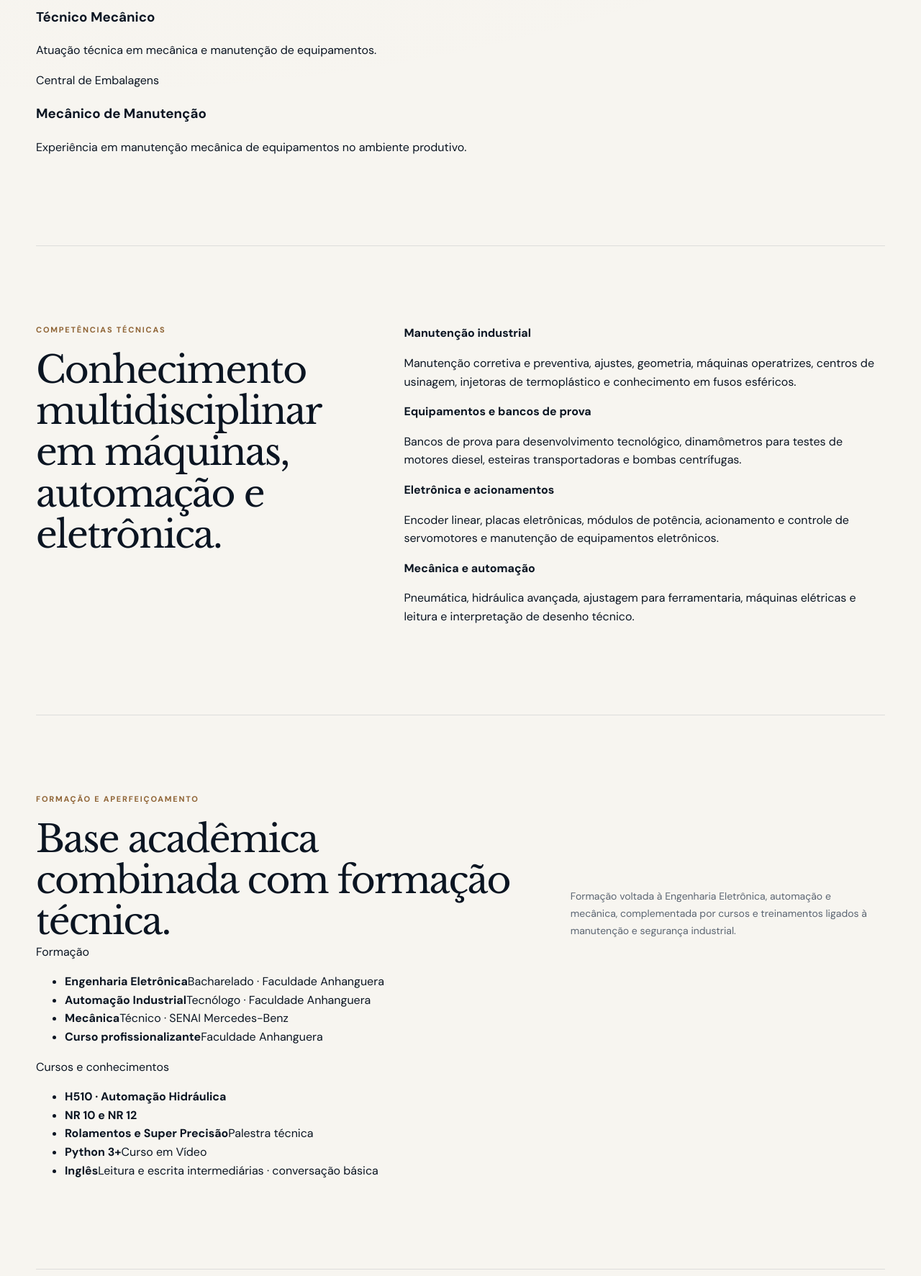
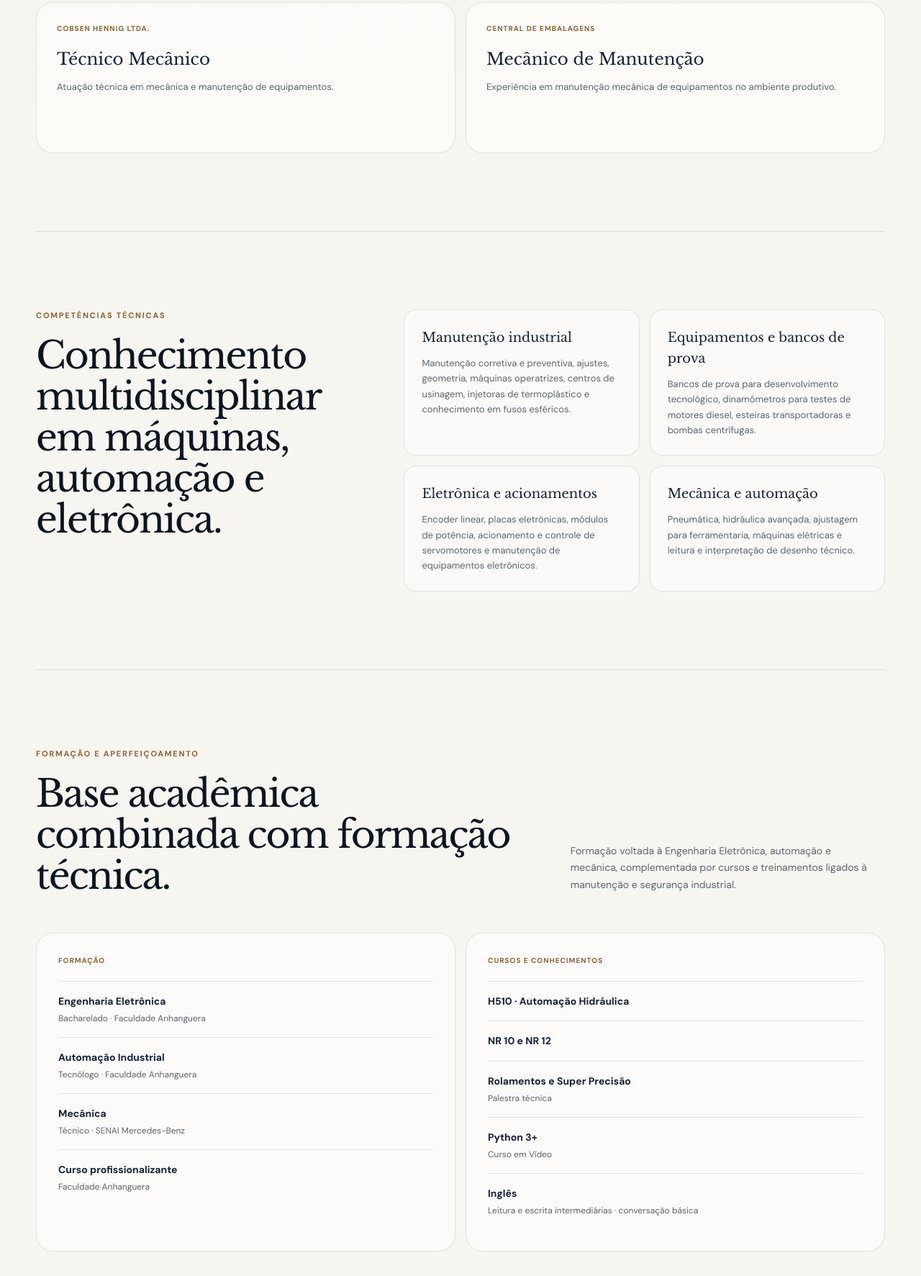
Before and after one commit to luisTrivinh0/reginaldo-trivinho, a website: page public/index.html in a window 1280 px wide. Shown: the part 2412-4185 px from the top of the page at 72% size. Drawn offline with nearby package versions, Linux system fonts and the light colour scheme; no server answers.

Commit message:
style: adiciona secoes de experiencia e formacao

```diff
--- a/public/content-sections.css
+++ b/public/content-sections.css
@@ -230,3 +230,165 @@
     font-size: 14px;
   }
 }
+
+
+.career-section,
+.industrial-section,
+.education-section {
+  position: relative;
+}
+
+.career-grid {
+  display: grid;
+  grid-template-columns: repeat(2, minmax(0, 1fr));
+  gap: 14px;
+  margin-top: 50px;
+}
+
+.career-card {
+  min-height: 210px;
+  padding: 28px;
+  border: 1px solid var(--line);
+  border-radius: var(--radius-lg);
+  background: rgba(255, 255, 255, 0.56);
+}
+
+.career-card-featured {
+  grid-column: 1 / -1;
+  min-height: auto;
+  background:
+    radial-gradient(circle at 94% 12%, rgba(var(--secondary-light-rgb), 0.12), transparent 30%),
+    rgba(255, 255, 255, 0.72);
+}
+
+.career-card > span,
+.education-label {
+  display: block;
+  color: var(--bronze-600);
+  font-size: 10px;
+  font-weight: 700;
+  letter-spacing: 0.1em;
+  text-transform: uppercase;
+}
+
+.career-card h3 {
+  margin: 20px 0 12px;
+  color: var(--navy-900);
+  font-family: "Libre Baskerville", serif;
+  font-size: 23px;
+  font-weight: 400;
+  line-height: 1.3;
+}
+
+.career-card p {
+  margin: 0;
+  color: var(--slate-600);
+  font-size: 13px;
+  line-height: 1.7;
+}
+
+.competence-grid {
+  display: grid;
+  grid-template-columns: repeat(2, minmax(0, 1fr));
+  gap: 14px;
+}
+
+.competence-grid article {
+  padding: 24px;
+  border: 1px solid var(--line);
+  border-radius: var(--radius-md);
+  background: rgba(255, 255, 255, 0.5);
+}
+
+.competence-grid strong {
+  display: block;
+  margin-bottom: 10px;
+  color: var(--navy-900);
+  font-family: "Libre Baskerville", serif;
+  font-size: 18px;
+  font-weight: 400;
+}
+
+.competence-grid p {
+  margin: 0;
+  color: var(--slate-600);
+  font-size: 13px;
+  line-height: 1.65;
+}
+
+.education-grid {
+  display: grid;
+  grid-template-columns: repeat(2, minmax(0, 1fr));
+  gap: 14px;
+  margin-top: 50px;
+}
+
+.education-card {
+  padding: 30px;
+  border: 1px solid var(--line);
+  border-radius: var(--radius-lg);
+  background: rgba(255, 255, 255, 0.58);
+}
+
+.education-card ul {
+  display: grid;
+  gap: 0;
+  margin: 20px 0 0;
+  padding: 0;
+  list-style: none;
+}
+
+.education-card li {
+  display: grid;
+  gap: 4px;
+  padding: 16px 0;
+  border-top: 1px solid var(--line);
+}
+
+.education-card li strong {
+  color: var(--navy-900);
+  font-size: 14px;
+}
+
+.education-card li span {
+  color: var(--slate-600);
+  font-size: 12px;
+  line-height: 1.55;
+}
+
+@media (max-width: 980px) {
+  .career-grid,
+  .education-grid {
+    grid-template-columns: 1fr;
+  }
+
+  .career-card-featured {
+    grid-column: auto;
+  }
+}
+
+@media (max-width: 820px) {
+  .competence-grid {
+    grid-template-columns: 1fr;
+    margin-top: 34px;
+  }
+}
+
+@media (max-width: 580px) {
+  .career-grid,
+  .education-grid {
+    margin-top: 38px;
+  }
+
+  .career-card,
+  .education-card,
+  .competence-grid article {
+    min-height: auto;
+    padding: 22px;
+    border-radius: 18px;
+  }
+
+  .career-card h3 {
+    font-size: 21px;
+  }
+}
```
